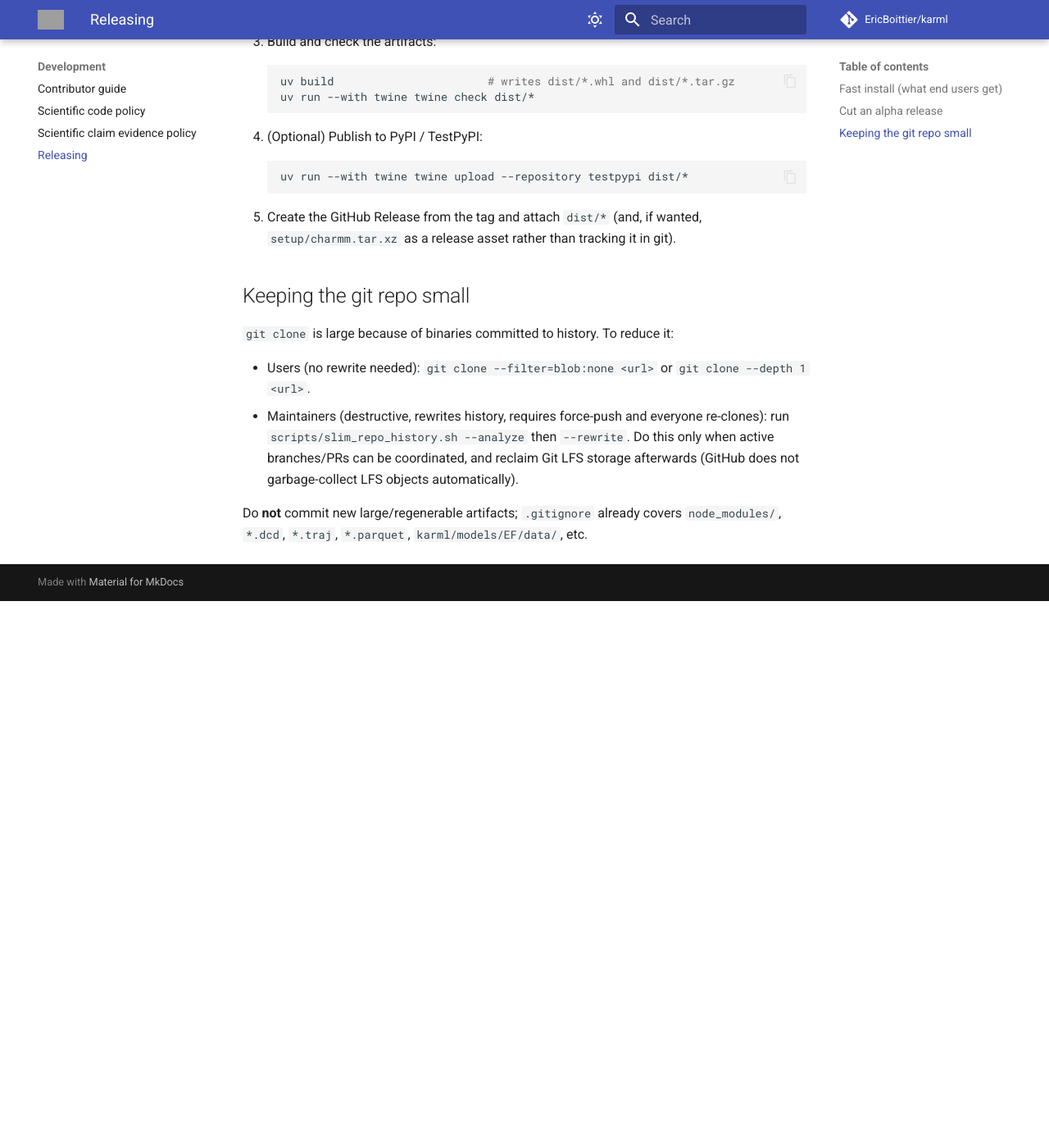
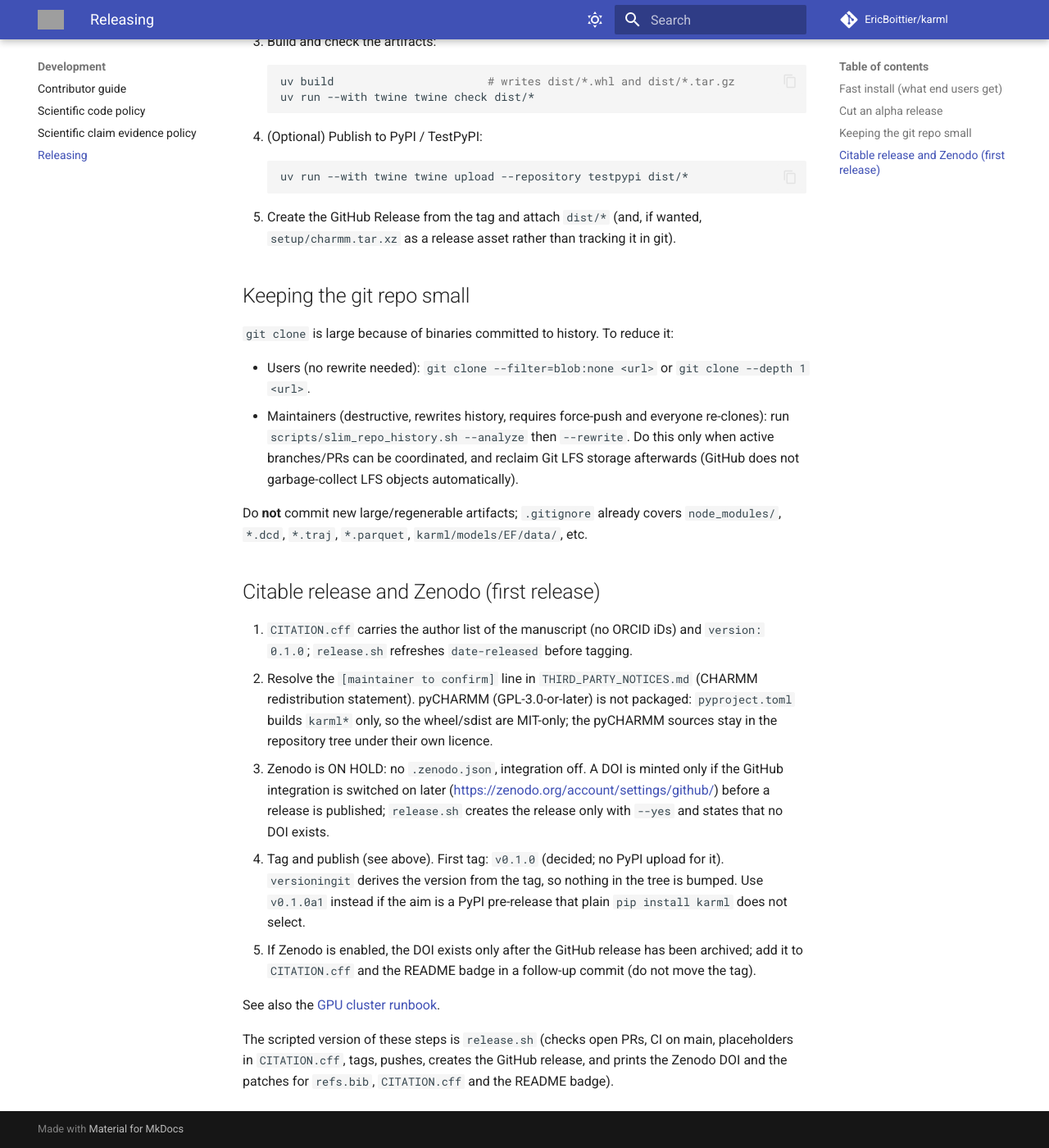
Before and after one commit to EricBoittier/karml, an MkDocs documentation site: the page built from docs/releasing.md, in a window 1280 px wide and 1400 px high, scrolled down 807 px. Shown: the whole window at 82% size. Built offline with MkDocs 1.6.1 and Material for MkDocs 9.7.7, drawn with Linux system fonts in a browser that asks for light colours; comment, search, counter and statistics services are not loaded; before the commit the page ends 1540 px from its top, so only the background shows below that; grey boxes are pictures that could not be loaded.

Commit message:
release prep: v0.1.0 (CHANGELOG, CITATION.cff, THIRD_PARTY_NOTICES, RELEASE_NOTES, pyCHARMM not packaged) (#6)
* release prep: CHANGELOG entry, CITATION.cff (placeholders), THIRD_PARTY_NOTICES.md

Co-Authored-By: Claude Sonnet 5.5 <noreply@anthropic.com>

* THIRD_PARTY_NOTICES: describe setup/nbonds and setup/image correctly

* docs(releasing): Zenodo/CITATION steps and proposed first version

Co-Authored-By: Claude Sonnet 5.5 <noreply@anthropic.com>

* release prep: v0.1.0 decisions (pyCHARMM not packaged, CHARMM redistribution statement, CITATION.cff, RELEASE_NOTES.md)

Co-Authored-By: Claude Sonnet 5.5 <noreply@anthropic.com>

* release prep: CITATION.cff with the manuscript author list, Zenodo on hold

Co-Authored-By: Claude Sonnet 5.5 <noreply@anthropic.com>

* docs: do not assert CHARMM licence terms; no-DOI wording

Co-Authored-By: Claude Sonnet 5.5 <noreply@anthropic.com>

---------

Co-authored-by: Claude Sonnet 5.5 <noreply@anthropic.com>

```diff
--- a/docs/releasing.md
+++ b/docs/releasing.md
@@ -50,3 +50,18 @@ and [Getting started](getting-started.md).
 
 Do **not** commit new large/regenerable artifacts; `.gitignore` already covers
 `node_modules/`, `*.dcd`, `*.traj`, `*.parquet`, `karml/models/EF/data/`, etc.
+
+## Citable release and Zenodo (first release)
+
+1. `CITATION.cff` carries the author list of the manuscript (no ORCID iDs) and `version: 0.1.0`; `release.sh` refreshes `date-released` before tagging.
+2. Resolve the `[maintainer to confirm]` line in `THIRD_PARTY_NOTICES.md` (CHARMM redistribution statement). pyCHARMM (GPL-3.0-or-later) is not packaged: `pyproject.toml` builds `karml*` only, so the wheel/sdist are MIT-only; the pyCHARMM sources stay in the repository tree under their own licence.
+3. Zenodo is ON HOLD: no `.zenodo.json`, integration off. A DOI is minted only if the GitHub integration is switched on later (<https://zenodo.org/account/settings/github/>) before a release is published; `release.sh` creates the release only with `--yes` and states that no DOI exists.
+4. Tag and publish (see above). First tag: `v0.1.0` (decided; no PyPI upload for it). `versioningit` derives the version from the
+   tag, so nothing in the tree is bumped. Use `v0.1.0a1` instead if the aim is a PyPI pre-release that plain
+   `pip install karml` does not select.
+5. If Zenodo is enabled, the DOI exists only after the GitHub release has been archived; add it to `CITATION.cff` and the README badge in a follow-up commit (do not move the tag).
+
+See also the [GPU cluster runbook](gpu-cluster-runbook.md).
+
+The scripted version of these steps is `release.sh` (checks open PRs, CI on main, placeholders in `CITATION.cff`, tags,
+pushes, creates the GitHub release, and prints the Zenodo DOI and the patches for `refs.bib`, `CITATION.cff` and the README badge).
--- a/pyproject.toml
+++ b/pyproject.toml
@@ -342,8 +342,10 @@ include-package-data = false
 
 [tool.setuptools.packages.find]
 namespaces = false
-where = [".", "setup/charmm/tool/pycharmm"]
-include = ["karml*", "pycharmm*"]
+# pyCHARMM (GPL-3.0-or-later, setup/charmm/tool/pycharmm) is deliberately NOT packaged: it stays in the repository tree under
+# its own licence (see THIRD_PARTY_NOTICES.md); the MIT wheel/sdist contain karml only.
+where = ["."]
+include = ["karml*"]
 
 [tool.setuptools.package-data]
 karml = [
```
Also changed, not shown: CHANGELOG.md (+31 -0 lines), RELEASE_NOTES.md (added, +25 -0 lines), THIRD_PARTY_NOTICES.md (added, +22 -0 lines), 1 other file.
